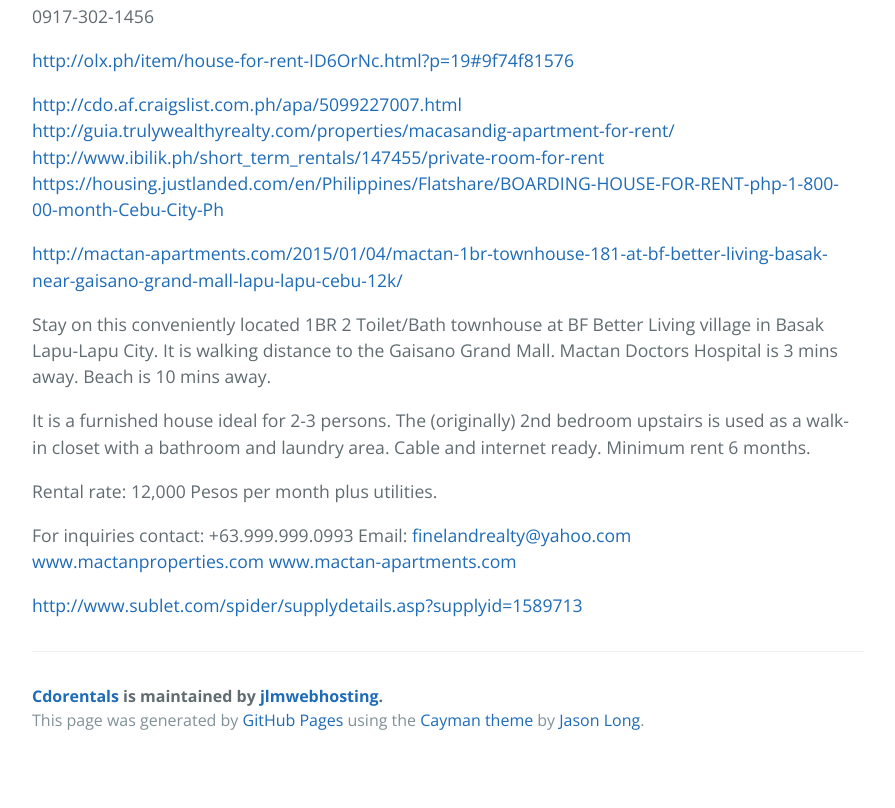
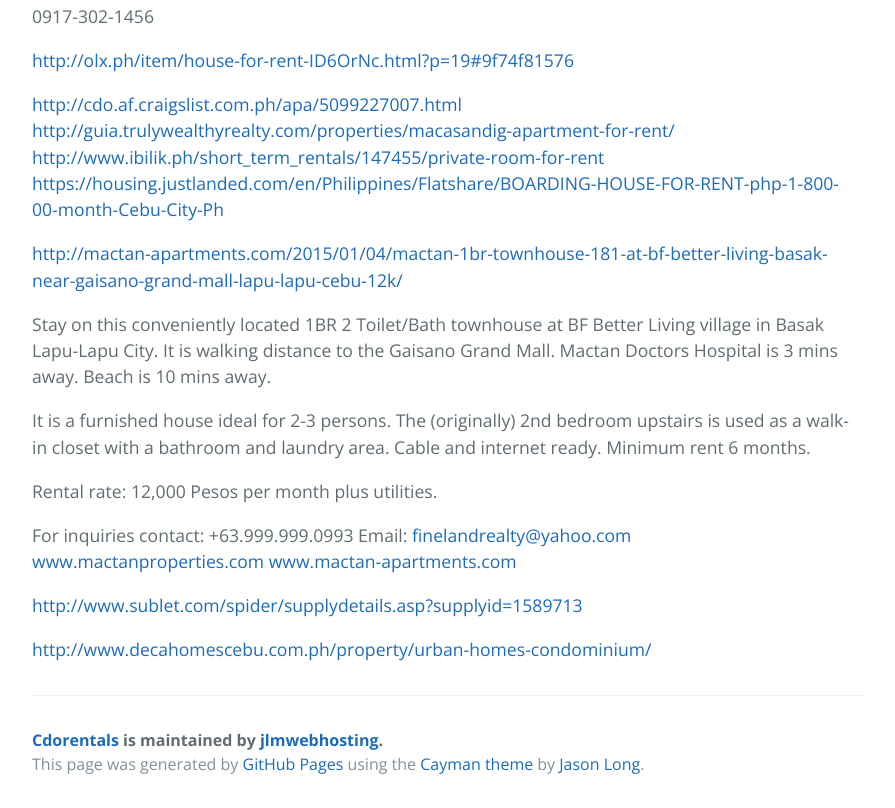
Before and after one commit to jlmwebhosting/cdorentals, a plain HTML site: page index.html in a window 1280 px wide. Shown: the part 506-1314 px from the top of the page, without its empty margins (192-1087 px from the left). Before the commit the page ends 1270 px from the top, so only its background shows below. Drawn offline with nearby package versions, Linux system fonts and the light colour scheme.

```diff
--- a/index.html
+++ b/index.html
@@ -47,6 +47,8 @@ Email: <a href="mailto:finelandrealty@yahoo.com">finelandrealty@yahoo.com</a>
 
 <p><a href="http://www.sublet.com/spider/supplydetails.asp?supplyid=1589713">http://www.sublet.com/spider/supplydetails.asp?supplyid=1589713</a></p>
 
+<p><a href="http://www.decahomescebu.com.ph/property/urban-homes-condominium/">http://www.decahomescebu.com.ph/property/urban-homes-condominium/</a></p>
+
       <footer class="site-footer">
         <span class="site-footer-owner"><a href="https://github.com/jlmwebhosting/cdorentals">Cdorentals</a> is maintained by <a href="https://github.com/jlmwebhosting">jlmwebhosting</a>.</span>
 
```
Also changed, not shown: params.json (+1 -1 lines).
